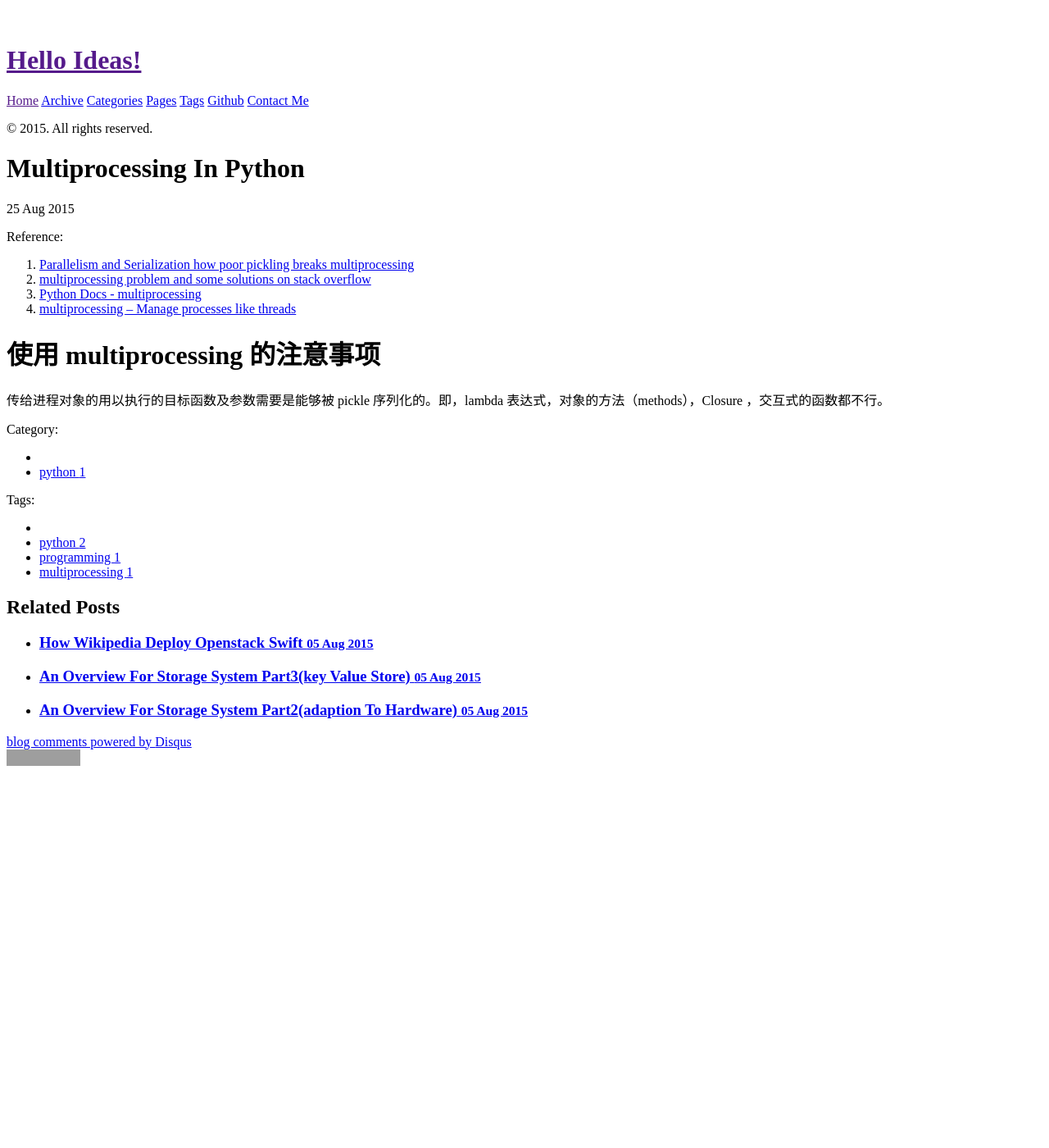
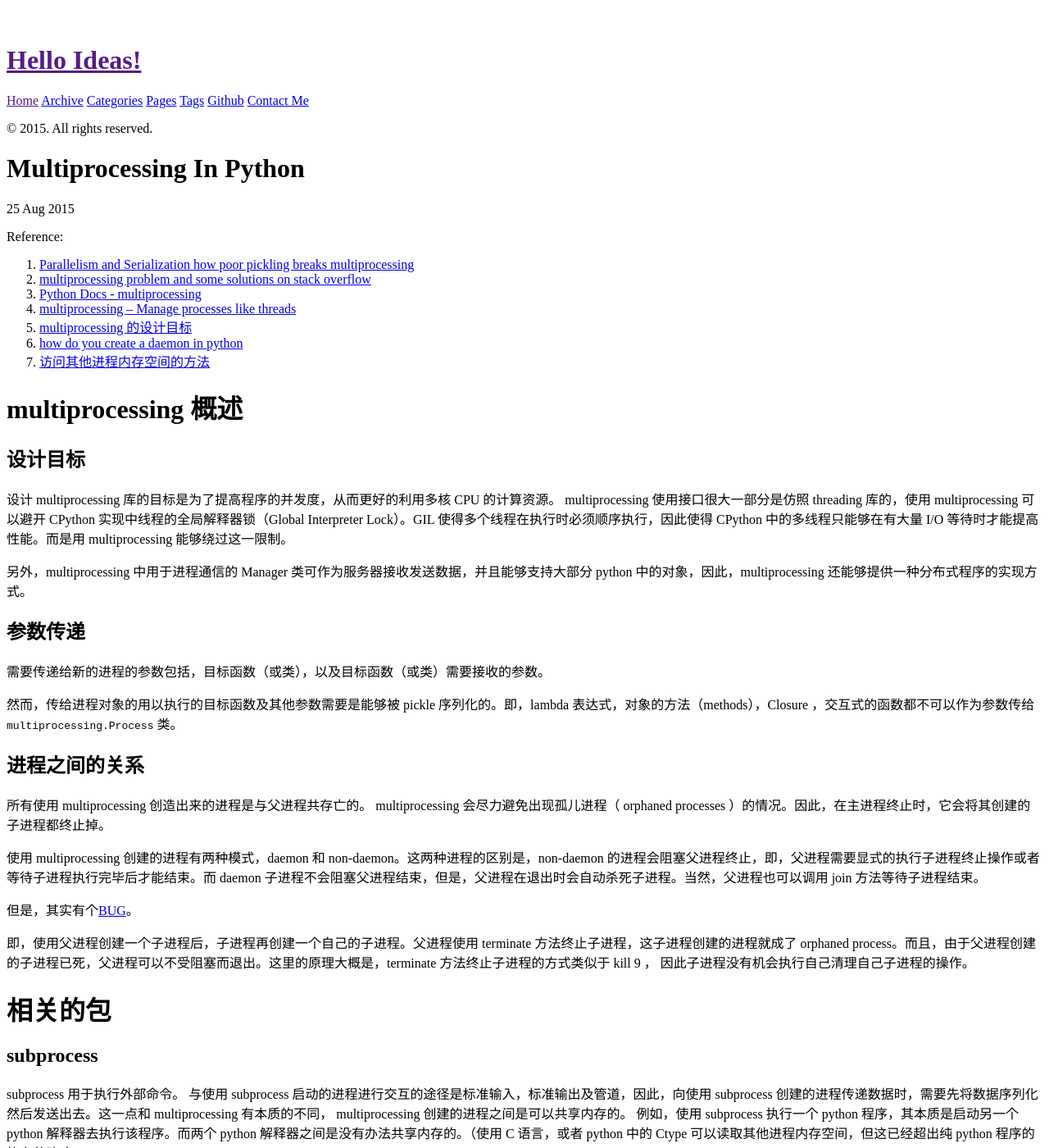
Before and after one commit to lavenresearch/lavenresearch.github.io, a Jekyll site: the page built from _posts/2015-08-25-Multiprocessing-in-Python.md, in a window 1280 px wide and 1400 px high. Shown: the whole window at 82% size. Built offline with Jekyll 4.4.1, drawn with Linux system fonts in a browser that asks for light colours; comment, search, counter and statistics services are not loaded; some of the changed text lies outside the part shown; grey boxes are pictures that could not be loaded.

Commit message:
Add new posts

```diff
--- a/_posts/2015-08-25-Multiprocessing-in-Python.md
+++ b/_posts/2015-08-25-Multiprocessing-in-Python.md
@@ -12,7 +12,52 @@ Reference:
 2. [multiprocessing problem and some solutions on stack overflow](http://stackoverflow.com/questions/1816958/cant-pickle-type-instancemethod-when-using-pythons-multiprocessing-pool-ma)
 3. [Python Docs - multiprocessing](https://docs.python.org/2/library/multiprocessing.html#multiprocessing.Process.join)
 4. [multiprocessing – Manage processes like threads](https://pymotw.com/2/multiprocessing/index.html)
+5. [multiprocessing 的设计目标](http://iswwwup.com/t/008271c1f33d/python-multiprocessing-and-independence-of-children-processes.html)
+6. [how do you create a daemon in python](http://stackoverflow.com/questions/473620/how-do-you-create-a-daemon-in-python)
+7. [访问其他进程内存空间的方法](http://unix.stackexchange.com/questions/6301/how-do-i-read-from-proc-pid-mem-under-linux)
 
-# 使用 multiprocessing 的注意事项
+# multiprocessing 概述
 
-传给进程对象的用以执行的目标函数及参数需要是能够被 pickle 序列化的。即，lambda 表达式，对象的方法（methods），Closure ，交互式的函数都不行。
+## 设计目标
+
+设计 multiprocessing 库的目标是为了提高程序的并发度，从而更好的利用多核 CPU 的计算资源。 multiprocessing 使用接口很大一部分是仿照 threading 库的，使用 multiprocessing 可以避开 CPython 实现中线程的全局解释器锁（Global Interpreter Lock）。GIL 使得多个线程在执行时必须顺序执行，因此使得 CPython 中的多线程只能够在有大量 I/O 等待时才能提高性能。而是用 multiprocessing 能够绕过这一限制。
+
+另外，multiprocessing 中用于进程通信的 Manager 类可作为服务器接收发送数据，并且能够支持大部分 python 中的对象，因此，multiprocessing 还能够提供一种分布式程序的实现方式。
+
+## 参数传递
+
+需要传递给新的进程的参数包括，目标函数（或类），以及目标函数（或类）需要接收的参数。
+
+然而，传给进程对象的用以执行的目标函数及其他参数需要是能够被 pickle 序列化的。即，lambda 表达式，对象的方法（methods），Closure ，交互式的函数都不可以作为参数传给 `multiprocessing.Process` 类。
+
+## 进程之间的关系
+
+所有使用 multiprocessing 创造出来的进程是与父进程共存亡的。 multiprocessing 会尽力避免出现孤儿进程（ orphaned processes ）的情况。因此，在主进程终止时，它会将其创建的子进程都终止掉。
+
+使用 multiprocessing 创建的进程有两种模式，daemon 和 non-daemon。这两种进程的区别是，non-daemon 的进程会阻塞父进程终止，即，父进程需要显式的执行子进程终止操作或者等待子进程执行完毕后才能结束。而 daemon 子进程不会阻塞父进程结束，但是，父进程在退出时会自动杀死子进程。当然，父进程也可以调用 join 方法等待子进程结束。
+
+但是，其实有个[BUG](http://stackoverflow.com/questions/13095878/deliberately-make-an-orphan-process-in-python)。
+
+即，使用父进程创建一个子进程后，子进程再创建一个自己的子进程。父进程使用 terminate 方法终止子进程，这子进程创建的进程就成了 orphaned process。而且，由于父进程创建的子进程已死，父进程可以不受阻塞而退出。这里的原理大概是，terminate 方法终止子进程的方式类似于 kill 9 ， 因此子进程没有机会执行自己清理自己子进程的操作。
+
+# 相关的包
+
+## subprocess
+
+subprocess 用于执行外部命令。 与使用 subprocess 启动的进程进行交互的途径是标准输入，标准输出及管道，因此，向使用 subprocess 创建的进程传递数据时，需要先将数据序列化然后发送出去。这一点和 multiprocessing 有本质的不同， multiprocessing 创建的进程之间是可以共享内存的。 例如，使用 subprocess 执行一个 python 程序，其本质是启动另一个 python 解释器去执行该程序。而两个 python 解释器之间是没有办法共享内存的。（使用 C 语言，或者 python 中的 Ctype 可以读取其他进程内存空间，但这已经超出纯 python 程序的能力范畴。）
+
+subprocess 创建的进程之间是不需要共存亡的。子进程不会阻塞父进程退出，父进程也不会在退出的时候杀死子进程。
+
+其实 Python 解释器是不会自动终止进程的，multiprocessing 清理子进程的功能是其专门实现的。
+
+## os
+
+os 包中有一个 fork 方法可以用于创建进程，这里的 fork 方法和 linux 的系统调用 fork 应该是相同的。
+
+# 创建 Daemon 进程
+
+使用 subprocess 可以创建 daemon 进程，但是，存在上述需要传递数据的弱点。
+
+创建 Daemon 进程还可以直接使用 os.fork() [一个例子](http://www.jejik.com/articles/2007/02/a_simple_unix_linux_daemon_in_python/)。 不过使得 daemon 进程比较具有可用性还不是很容易。[PEP-3143](https://www.python.org/dev/peps/pep-3143/)
+
+还有其他各种各样的包实现了创建 daemon 进程的功能，其中用的比较多的一个是 [python-daemon](https://pypi.python.org/pypi/python-daemon/)
```
Also changed, not shown: _posts/2015-07-30-Openstack-Swift-Middleware-Mechanism.md (+6 -0 lines), 1 other file.
